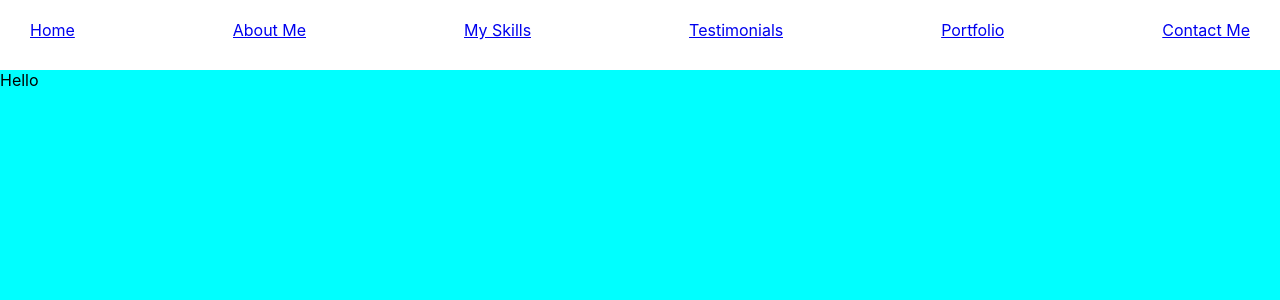
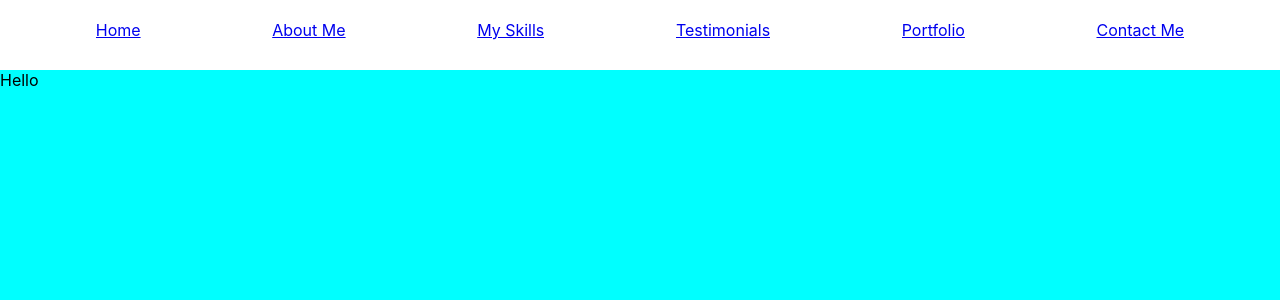
Before and after one commit to Feridun12/Portfolio, a React (Create React App) app: page / in a window 1280 px wide. Shown: the top 300 px of the page. Built offline with nearby package versions, Linux system fonts and the light colour scheme.

Commit message:
structure of the nav-bar is done

```diff
--- a/src/components/App.jsx
+++ b/src/components/App.jsx
@@ -1,5 +1,5 @@
 import React from "react";
-import TopBar from "./TopBar";
+import TopBar from "./Navbar/TopBar";
 import AboutMe from "./AboutMe";
 import ContactMe from "./ContactMe";
 import Intro from "./Intro";
--- /dev/null
+++ b/src/components/Navbar/TopBar.jsx
@@ -0,0 +1,19 @@
+import React from "react";
+import "../Navbar/styles/TopBar.scss";
+
+function TopBar() {
+  return (
+    <div className="top-bar">
+      <div className="wrapper">
+        <a href="#intro">Home</a>
+        <a href="#about-me">About Me</a>
+        <a href="#my-skills">My Skills</a>
+        <a href="#testimonials">Testimonials</a>
+        <a href="#portfolio">Portfolio</a>
+        <a href="#contact-me">Contact Me</a>
+      </div>
+    </div>
+  );
+}
+
+export default TopBar;
--- a/src/styles/Topbar.scss
+++ b/src/components/Navbar/styles/TopBar.scss
@@ -10,7 +10,7 @@
         padding: 10px 30px;
         display: flex;
         align-items: center;
-        justify-content: space-between;
+        justify-content: space-around;
         margin-top: 10px;
     }
 }
--- a/src/components/Topbar.jsx
+++ /dev/null
@@ -1,20 +0,0 @@
-import React from "react";
-import "../styles/TopBar.scss";
-
-function TopBar () {
-    return (
-        <div className="top-bar">
-        <div className="wrapper">
-            <div className="nav-bar">
-            <a href="#intro">Home</a></div>
-            <a href="#about-me">About Me</a>
-            <a href="#my-skills">My Skills</a>
-            <a href="#testimonials">Testimonials</a>
-            <a href="#portfolio">Portfolio</a>
-            <a href="#contact-me">Contact Me</a>
-            </div>
-        </div>
-    )
-}
-
-export default TopBar;
```
Also changed, not shown: src/components/Navbar/MobileNavigation.js (added, +9 -0 lines), src/components/Navbar/NavLinks.js (added, +7 -0 lines), src/components/Navbar/Navigation.js (added, +9 -0 lines).
